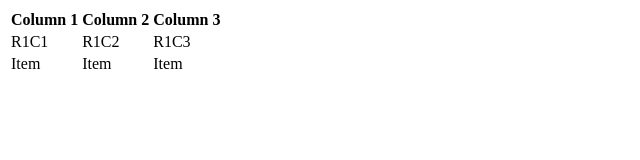
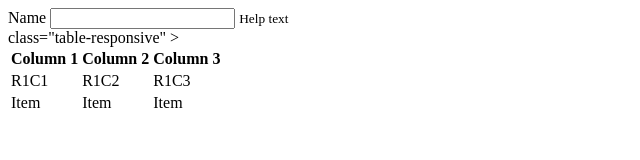
Before and after one commit to HaikalPratamaP/project-3, a plain HTML site: page index.html in a window 1280 px wide. Shown: the whole page, without its empty margins (0-640 px from the left). Drawn offline with Linux system fonts and the light colour scheme.

Commit message:
dev tambahan

```diff
--- a/index.html
+++ b/index.html
@@ -7,6 +7,19 @@
 </head>
 <body>
     <div
+    <div class="mb-3">
+        <label for="" class="form-label">Name</label>
+        <input
+            type="text"
+            class="form-control"
+            name=""
+            id=""
+            aria-describedby="helpId"
+            placeholder=""
+        />
+        <small id="helpId" class="form-text text-muted">Help text</small>
+    </div>
+
         class="table-responsive"
     >
         <table
```
